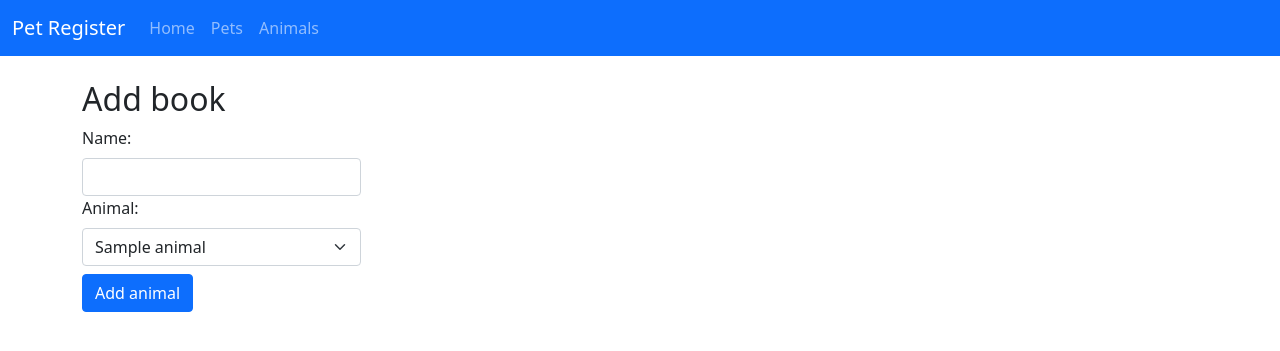
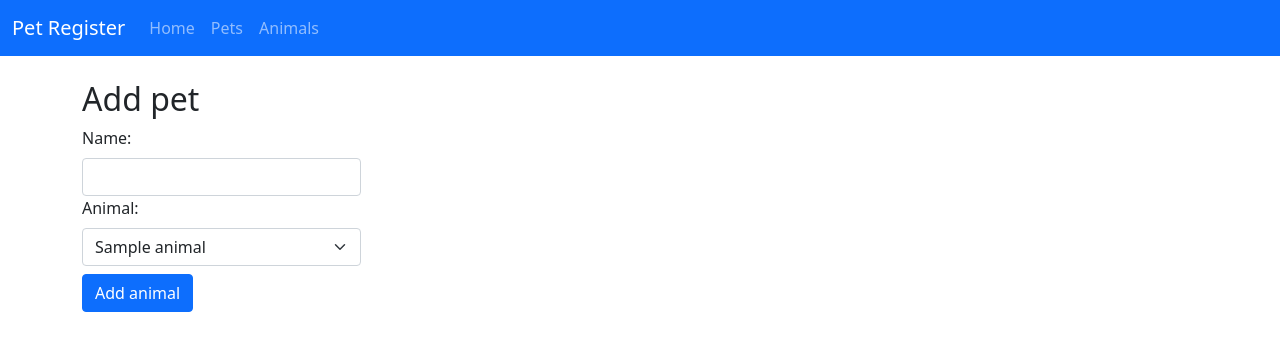
Before and after one commit to hckmd/5023-w10-security-example, a Flask app: page /pet/add in a window 1280 px wide. Shown: the top 351 px of the page. Run offline with Flask 2, Linux system fonts and the light colour scheme; tables that the repository leaves empty hold one stand-in row (values such as "Sample post"); some libraries are stand-ins or nearby versions.

Commit message:
Fixes typo in heading on add pet template

```diff
--- a/app/pet/templates/pet_add.html
+++ b/app/pet/templates/pet_add.html
@@ -1,6 +1,6 @@
 {% extends 'base.html' %}
 {% block content %}
-<h2>Add book</h2>
+<h2>Add pet</h2>
 <form method='POST'>
     {{ form.csrf_token }}
     <div class="col-3">
```
